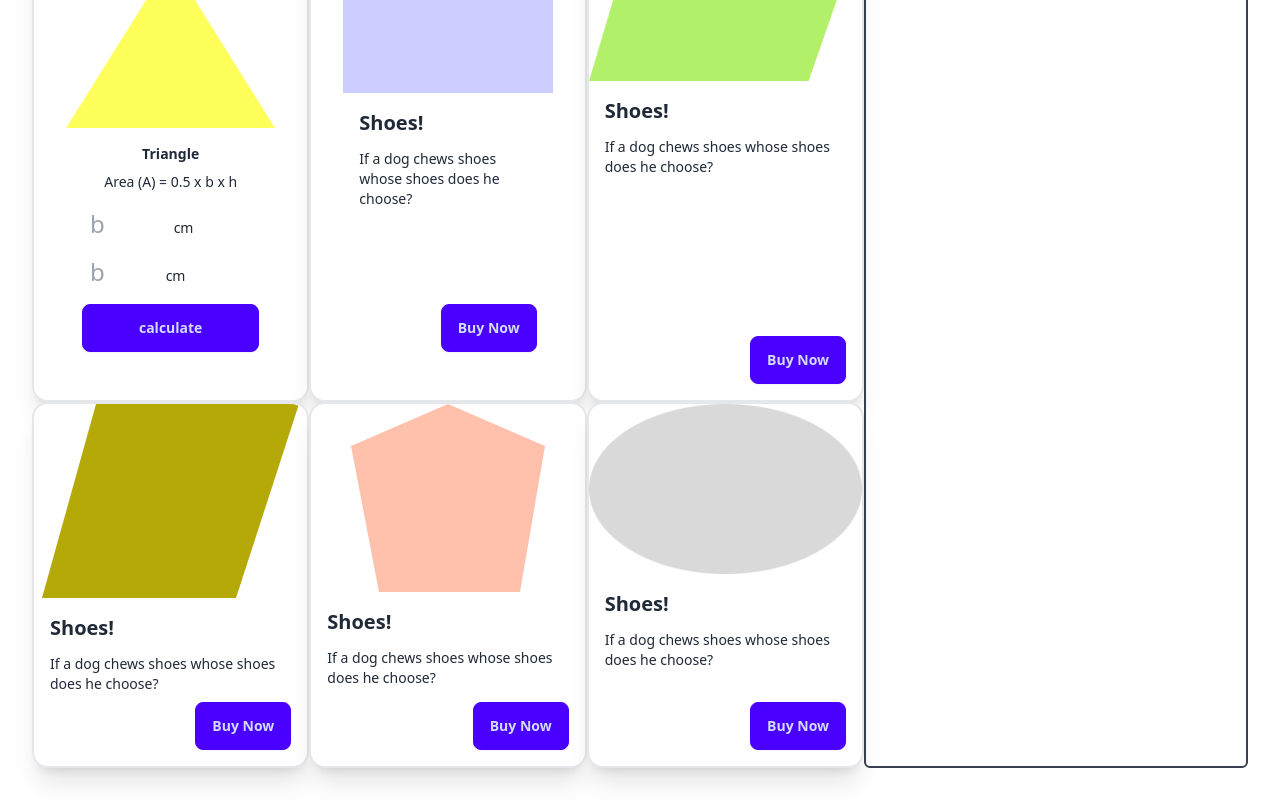
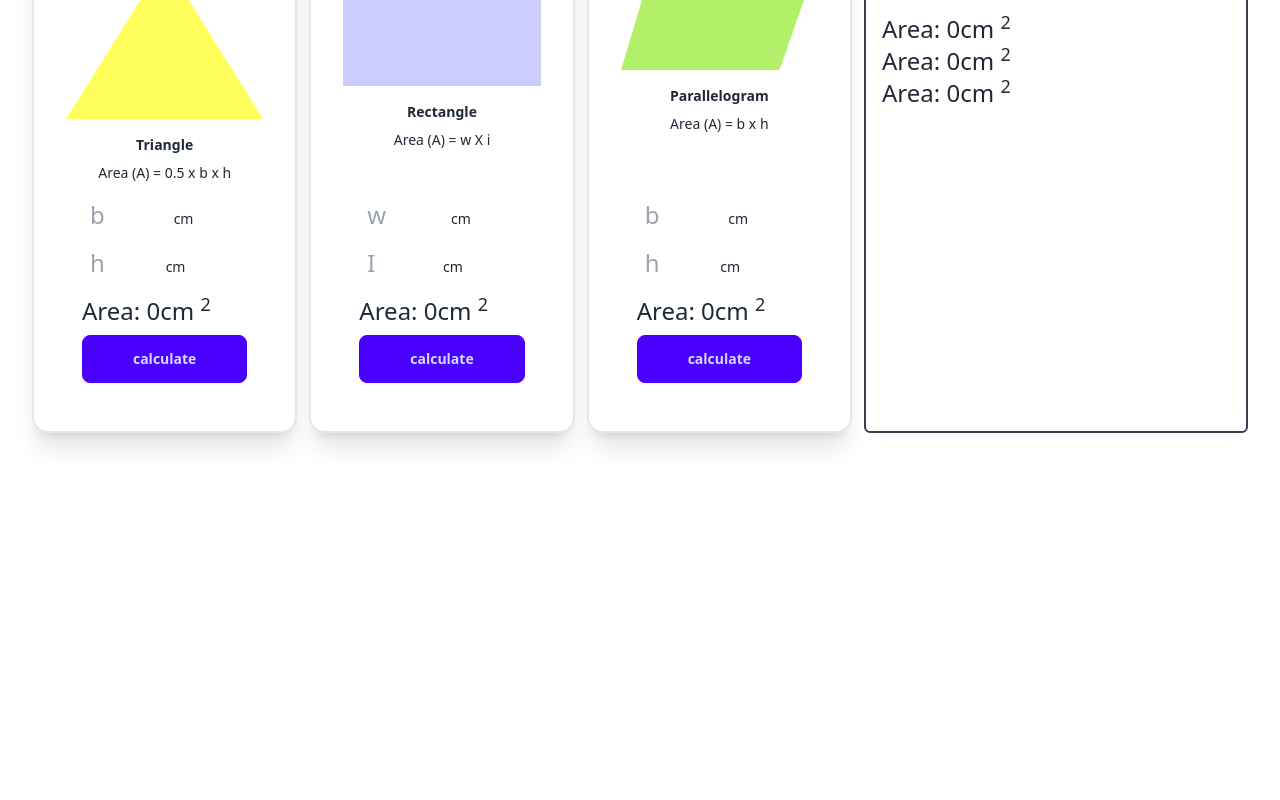
Before and after one commit to Faruk5s/Geometry, a plain HTML site: page index.html in a window 1280 px wide. Shown: the part 105-905 px from the top of the page. After the commit the page ends 800 px from the top, so only its background shows below. Drawn offline with nearby package versions, Linux system fonts and the light colour scheme.

Commit message:
added java

```diff
--- a/index.html
+++ b/index.html
@@ -13,9 +13,9 @@
     </header>
 
     <main>
-        <div class="flex flex-col md:flex-row">
+        <div class=" gap-3 flex flex-col md:flex-row">
         <!-- card -->
-        <div class="m-auto  flex-1 grid grid-cols-1 md:grid-cols-2 lg:grid-cols-3">
+        <div class="m-auto gap-3  flex-1 grid grid-cols-1 md:grid-cols-2 lg:grid-cols-3">
             <!-- card-Triangle -->
             <div class="card card-compact w-full bg-base-100 shadow-xl p-8 border-2">
                 <figure><img src="images/triangle.png" alt="Shoes" /></figure>
@@ -25,69 +25,60 @@
                   <div>
                     <input id="triangle-base" class="w-20 text-2xl p-2 rounded-sm" type="text" placeholder="b">
                   <span class="mr-4 ml-2">cm</span>
-                  <input class="w-20 text-2xl p-2 rounded-sm" type="text" name="" id="triangle-hight" placeholder="b">
+                  <input class="w-20 text-2xl p-2 rounded-sm" type="text" name="" id="triangle-hight" placeholder="h">
                   <span>cm</span>
                   </div>
-                  <div class="card-actions ">
-                    <button onclick="calculateTriangleArea()" class="btn btn-primary w-full"> calculate</button>
+                  <div>
+                    <p class="text-2xl">Area: <span id="triangleArea">0</span><span>cm <sup>2</sup></span></p>
+                  </div>
+                  <div class="card-actions">
+                    <button onclick="calculateTriangleArea()" class="btn btn-primary w-full">calculate</button>
                   </div>
                 </div>
               </div>
               <!-- card-Rectangle -->
-            <div class="card card-compact w-full bg-base-100 shadow-xl p-8 border-2">
+              <div class="card card-compact w-full bg-base-100 shadow-xl p-8 border-2">
                 <figure><img src="images/rectangle.png" alt="Shoes" /></figure>
                 <div class="card-body">
-                  <h2 class="card-title">Shoes!</h2>
-                  <p>If a dog chews shoes whose shoes does he choose?</p>
-                  <div class="card-actions justify-end">
-                    <button class="btn btn-primary">Buy Now</button>
+                  <h2 class="text-center font-extrabold">Rectangle</h2>
+                  <p class="text-center"> Area (A) = w X i</p>
+                  <div>
+                    <input id="rectangleWidth" class="w-20 text-2xl p-2 rounded-sm" type="text" placeholder="w">
+                  <span class="mr-4 ml-2">cm</span>
+                  <input class="w-20 text-2xl p-2 rounded-sm" type="text" name="" id="rectangleLength" placeholder="I">
+                  <span>cm</span>
+                  </div>
+                  <div>
+                    <p class="text-2xl">Area: <span id="rectangleArea">0</span><span>cm <sup>2</sup></span></p>
+                  </div>
+                  <div class="card-actions">
+                    <button onclick="calculateRectangleArea()" class="btn btn-primary w-full">calculate</button>
                   </div>
                 </div>
               </div>
+
               <!-- card- Parallelogram -->
-            <div class="card card-compact w-full bg-base-100 shadow-xl border-2">
+              <div class="card card-compact w-full bg-base-100 shadow-xl p-8 border-2">
                 <figure><img src="images/parallelogram.png" alt="Shoes" /></figure>
                 <div class="card-body">
-                  <h2 class="card-title">Shoes!</h2>
-                  <p>If a dog chews shoes whose shoes does he choose?</p>
-                  <div class="card-actions justify-end">
-                    <button class="btn btn-primary">Buy Now</button>
+                  <h2 class="text-center font-extrabold">Parallelogram</h2>
+                  <p class="text-center"> Area (A) =  b x h</p>
+                  <div>
+                    <input id="parallelogram-base" class="w-20 text-2xl p-2 rounded-sm" type="text" placeholder="b">
+                  <span class="mr-4 ml-2">cm</span>
+                  <input class="w-20 text-2xl p-2 rounded-sm" type="text" name="" id="parallelogram-hight" placeholder="h">
+                  <span>cm</span>
+                  </div>
+                  <div>
+                    <p class="text-2xl">Area: <span id="parallelogramArea">0</span><span>cm <sup>2</sup></span></p>
+                  </div>
+                  <div class="card-actions">
+                    <button onclick="calculateParallelogramArea()" class="btn btn-primary w-full">calculate</button>
                   </div>
                 </div>
               </div>
-              <!-- card-Rhombus -->
-            <div class="card card-compact w-full bg-base-100 shadow-xl border-2">
-                <figure><img src="images/rhombus.png" alt="Shoes" /></figure>
-                <div class="card-body">
-                  <h2 class="card-title">Shoes!</h2>
-                  <p>If a dog chews shoes whose shoes does he choose?</p>
-                  <div class="card-actions justify-end">
-                    <button class="btn btn-primary">Buy Now</button>
-                  </div>
-                </div>
-              </div>
-              <!-- card- Pentagon -->
-            <div class="card card-compact w-full bg-base-100 shadow-xl border-2">
-                <figure><img src="images/pentagon.png" alt="Shoes" /></figure>
-                <div class="card-body">
-                  <h2 class="card-title">Shoes!</h2>
-                  <p>If a dog chews shoes whose shoes does he choose?</p>
-                  <div class="card-actions justify-end">
-                    <button class="btn btn-primary">Buy Now</button>
-                  </div>
-                </div>
-              </div>
-              <!-- card- Ellipse -->
-            <div class="card card-compact w-full bg-base-100 shadow-xl border-2">
-                <figure><img src="images/ellipse.png" alt="Shoes" /></figure>
-                <div class="card-body">
-                  <h2 class="card-title">Shoes!</h2>
-                  <p>If a dog chews shoes whose shoes does he choose?</p>
-                  <div class="card-actions justify-end">
-                    <button class="btn btn-primary">Buy Now</button>
-                  </div>
-                </div>
-              </div>
+
+
 
 
 
@@ -95,12 +86,28 @@
         <!-- calculate -->
         <div class="w-96 border-2 border-gray-700 rounded-md ">
             <h3 class="text-3xl text-center p-4">Area calculation</h3>
+            <div class="p-4">
+              <div>
+                <p class="text-2xl" onclick="calculateTriangleArea()">Area: <span id="triangleArea">0</span><span>cm <sup>2</sup></span></p>
+              </div>
+
+              <div>
+                <p class="text-2xl">Area: <span id="rectangleArea">0</span><span>cm <sup>2</sup></span></p>
+              </div>
+
+              <div>
+                <p class="text-2xl">Area: <span id="parallelogramArea">0</span><span>cm <sup>2</sup></span></p>
+              </div>
+
+            </div>
+
 
         </div>
     </div>
 
     </main>
-    <script src="js/Triangle-calculate.js"></script>
+    <script src="js/Traingle.js"></script>
+
 
 </body>
 </html>
--- /dev/null
+++ b/js/Traingle.js
@@ -0,0 +1,63 @@
+function calculateTriangleArea() {
+    const triangleBaseInput =document.getElementById('triangle-base');
+    const triangleBaseText =triangleBaseInput.value;
+    const base =parseFloat(triangleBaseText)
+    console.log(base)
+
+const hightInput = document.getElementById('triangle-hight');
+const hightText =hightInput.value;
+const hight =parseFloat(hightText)
+console.log(hight);
+
+//calculate area //
+const area = 0.5 *base*hight;
+console.log('area of the triangle;', area);
+
+//display triangle area//
+const triangleAreaSpan =document.getElementById("triangleArea");
+triangleAreaSpan.innerText =area;
+}
+
+function calculateRectangleArea() {
+    const rectangleWidthInput =document.getElementById('rectangleWidth');
+    const rectangleWidthText =rectangleWidthInput.value;
+    const width =parseFloat(rectangleWidthText)
+    console.log(width)
+
+const rectangleLengthInput = document.getElementById('rectangleLength');
+const rectangleLengthText =rectangleLengthInput.value;
+const length =parseFloat(rectangleLengthText)
+console.log(length);
+
+//calculate area //
+const area = width * length;
+console.log('area of the Rectangle;', area);
+
+//display Rectangle area//
+const rectangleAreaSpan =document.getElementById("rectangleArea");
+rectangleAreaSpan.innerText =area;
+}
+
+
+function calculateParallelogramArea() {
+    const parallelogramBaseInput =document.getElementById('parallelogram-base');
+    const parallelogramBaseText =parallelogramBaseInput.value;
+    const base =parseFloat(parallelogramBaseText)
+    console.log(base)
+
+const hightInput = document.getElementById('parallelogram-hight');
+const hightText =hightInput.value;
+const hight =parseFloat(hightText)
+console.log(hight);
+
+//calculate area //
+const area = base*hight;
+console.log('area of the parallelogram;', area);
+
+//display  Parallelogram area//
+const parallelogramAreaSpan =document.getElementById("parallelogramArea");
+parallelogramAreaSpan.innerText =area;
+}
+
+
+//main calculate box//
--- a/js/Triangle-calculate.js
+++ /dev/null
@@ -1,3 +0,0 @@
-function calculateTriangleArea() {
-    console.log("inside");
-}
```
Also changed, not shown: Rectangle.js (added).
